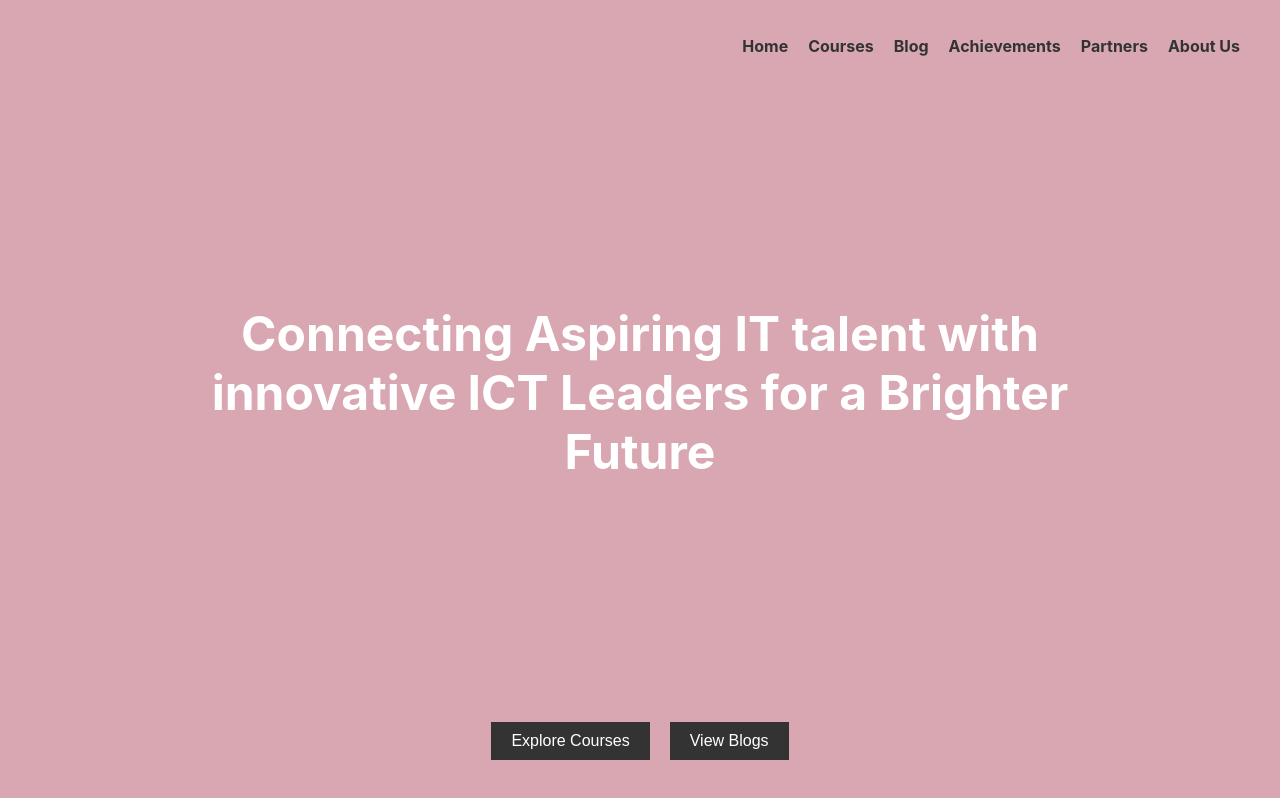
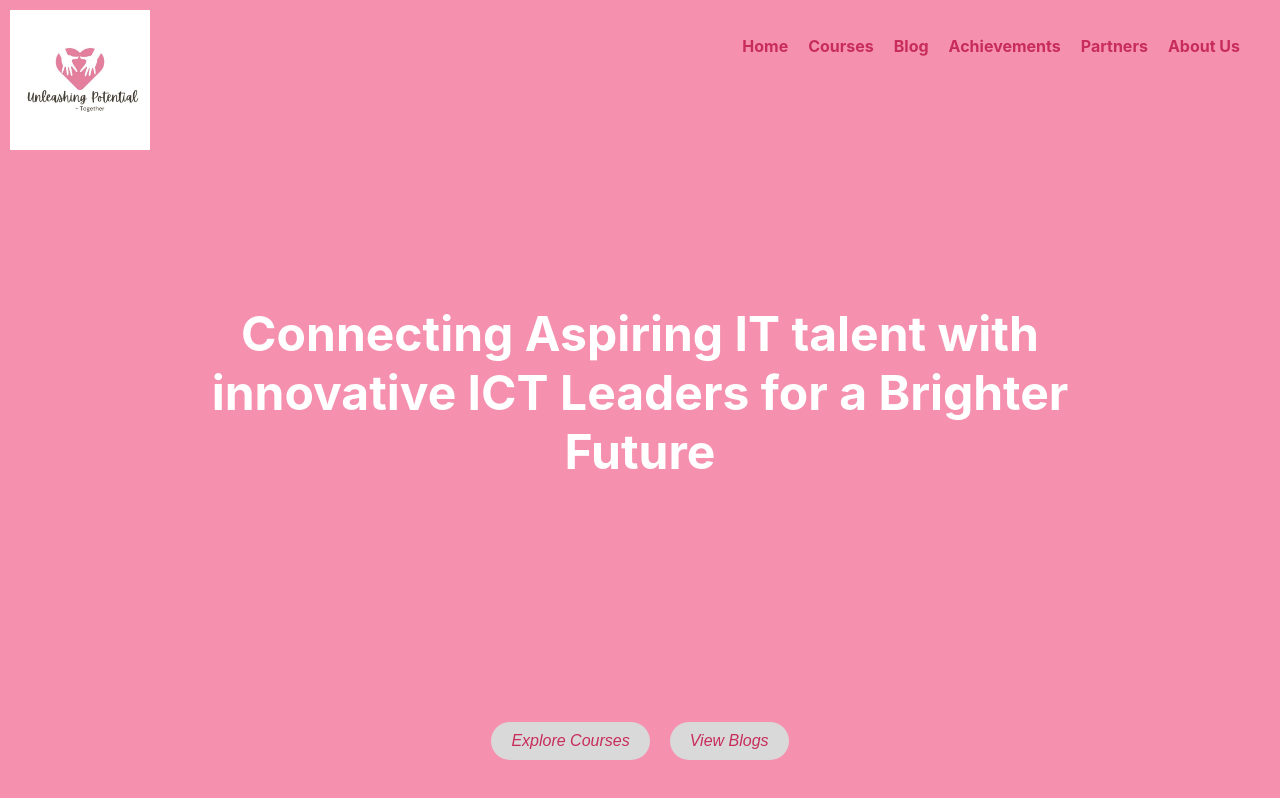
Before and after one commit to Lithemba352/Unleashing-Potential-Together, a React (Create React App) app in the folder unleashing-potential/: page / in a window 1280 px wide. Shown: the top 798 px of the page. Built offline with nearby package versions, Linux system fonts and the light colour scheme.

Commit message:
Added the logo

```diff
--- a/unleashing-potential/src/HomePage.css
+++ b/unleashing-potential/src/HomePage.css
@@ -1,6 +1,6 @@
 .home-page {
     height: 100vh;
-    background-color: #D8A7B1; /* Dusty Pink */
+    background-color: #F591AF;
     display: flex;
     flex-direction: column;
     justify-content: space-between;
@@ -8,11 +8,24 @@
     padding: 20px;
   }
 
+  .home-icon img {
+    width: 30px; /* Adjust size as needed */
+    height: 30px;
+  }
+
   .navbar {
     width: 100%;
     text-align: right;
   }
 
+  .logo {
+    position: absolute;
+    top: 10px;
+    left: 10px;
+    width: 140px; /* Adjust size as needed */
+    height: 140px; /* Adjust size as needed */
+    object-fit: contain;
+  }
 
 .quote {
     color: white;
@@ -33,7 +46,7 @@
 
   .navbar a {
     text-decoration: none;
-    color: #333;
+    color: #C72C5A;
     font-weight: bold;
   }
 
@@ -42,15 +55,17 @@
   }
 
   button {
-    background-color: #333;
-    color: #fff;
+    background-color: #D9D9D9;
+    color: #C72C5A;
     border: none;
     padding: 10px 20px;
     margin: 10px;
     cursor: pointer;
     font-size: 16px;
+    font-style:italic;
+    border-radius: 20px;
   }
 
   button:hover {
-    background-color: #555;
+    background-color: #d4c3c3dc;
   }
--- a/unleashing-potential/src/HomePage.js
+++ b/unleashing-potential/src/HomePage.js
@@ -1,12 +1,13 @@
-// src/HomePage.js
 import React from 'react';
 import './HomePage.css';
 import { Link } from 'react-router-dom';
+import Logo from './images/Logo.jpg';
 
 function HomePage() {
   return (
     <div className="home-page">
       <nav className="navbar">
+      <img src={Logo} alt="Unleashing Potential Logo" className="logo" />
         <ul>
           <li><Link to="/">Home</Link></li>
           <li><Link to="/courses">Courses</Link></li>
```
Also changed, not shown: unleashing-potential/src/images/Logo.jpg (added).
